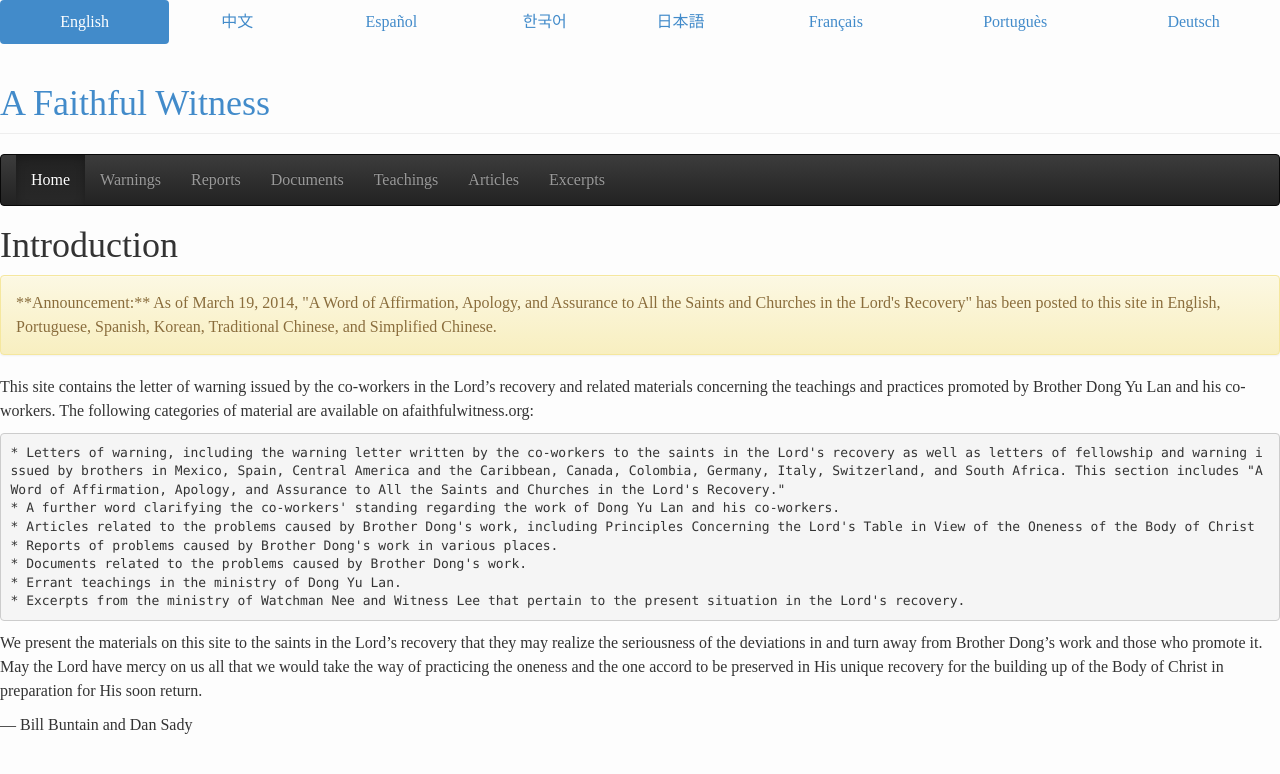
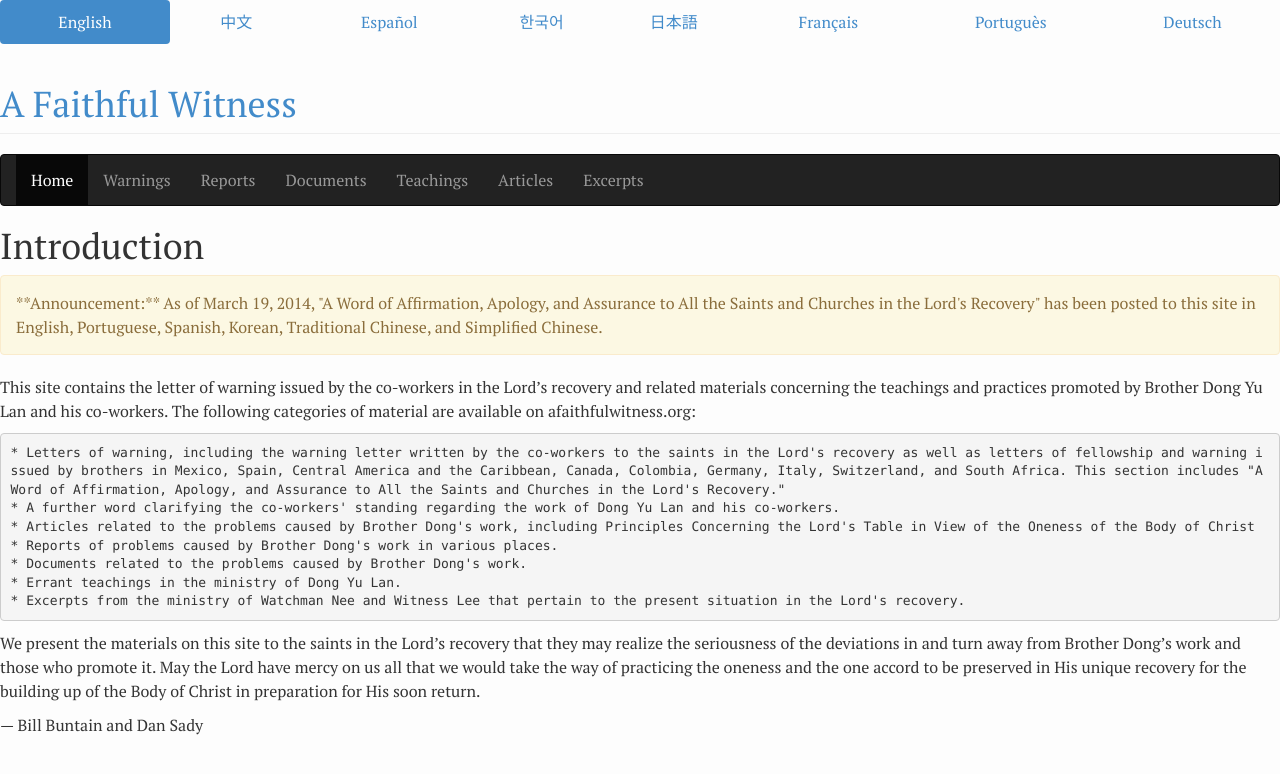
Before and after one commit to dcproject/faithful-witness, a Jekyll site: the page built from index.md, in a window 1280 px wide. Shown: the top 774 px of the page. Built offline with Jekyll 4.4.1, drawn with Linux system fonts in a browser that asks for light colours; nearby versions of some CDN libraries.

Commit message:
added custom font

```diff
--- a/_includes/head.html
+++ b/_includes/head.html
@@ -11,8 +11,8 @@
     <link rel="canonical" href="{{ page.url | replace:'index.html','' | prepend: site.baseurl | prepend: site.url }}">
 
     <link rel="stylesheet" href="/css/bootstrap.min.css">
-    <link rel="stylesheet" href="/css/bootstrap-theme.min.css">
     <link rel="stylesheet" href="{{ "/css/main.css" | prepend: site.baseurl }}">
+    <link href='http://fonts.googleapis.com/css?family=PT+Serif:400,700,400italic,700italic' rel='stylesheet' type='text/css'>
 
     <script src="/js/vendor/modernizr-2.6.2-respond-1.1.0.min.js"></script>
 </head>
```
